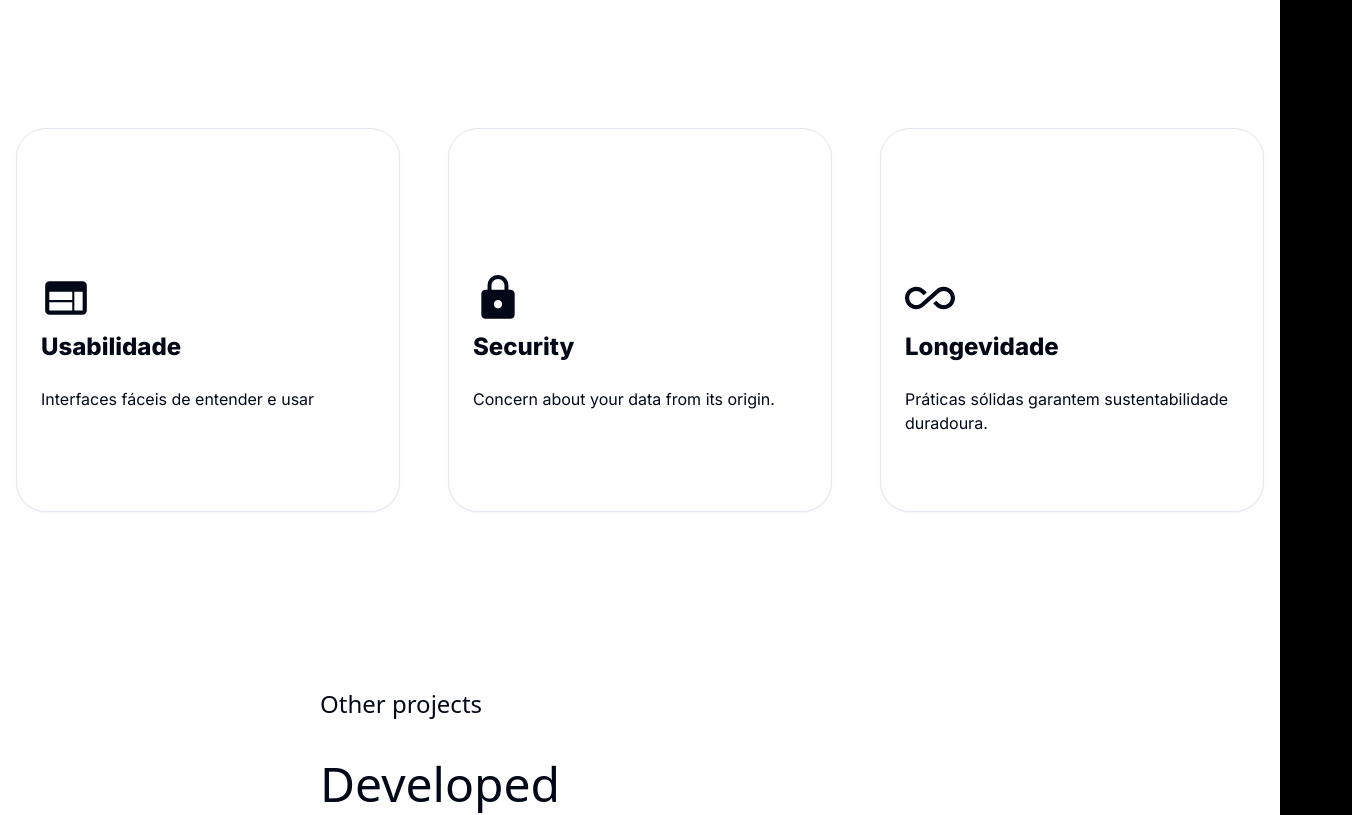
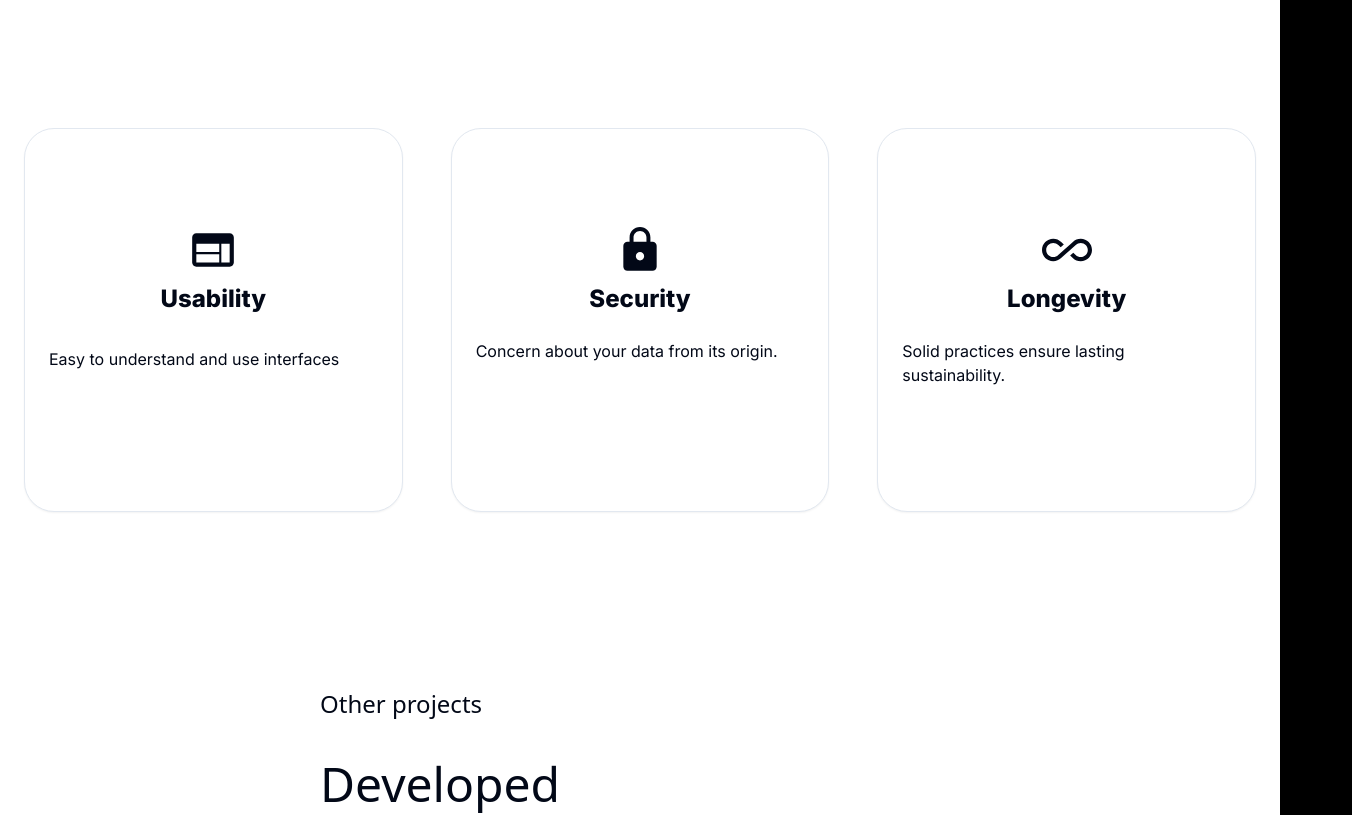
Before and after one commit to haylalira/DevRemote, a Next.js app: page / in a window 1280 px wide. Shown: the part 1720-2535 px from the top of the page, 1352 px wide, since content can reach past the window. Built offline with nearby package versions, Linux system fonts and the light colour scheme.

Commit message:
fix asdfasdf

```diff
--- a/app/globals.css
+++ b/app/globals.css
@@ -76,3 +76,19 @@
     @apply bg-background text-foreground;
   }
 }
+
+@keyframes fadeIn {
+  from {
+    opacity: 0;
+  }
+  to {
+    opacity: 1;
+  }
+}
+
+.my-custom-fade-in {
+  transition-property: opacity;
+  transition-duration: 2s;
+  animation: fadeIn 2s ease-in-out;
+  opacity: 1;
+}
--- a/app/page.tsx
+++ b/app/page.tsx
@@ -1,5 +1,3 @@
-"use client"
-
 import { CardContato } from '@/components/CardContato';
 import { CardInfoHowJob } from '@/components/SectionCardsHowJob';
 
@@ -8,14 +6,12 @@ import { Button } from '@/components/ui/button'
 import { Input } from '@/components/ui/input';
 import Link from 'next/link';
 
-
 import { CardSectionHarnessing } from '@/components/CadSectionHarnessing ';
 import { DialogUp } from '@/components/DialogUp';
 import { SectionBannerProjects } from '@/components/SectionBannerProjects';
 import { SectionCardBlack } from '@/components/SectionCardBlack';
 
 export default function Home() {
-
   return (
     <div className="bg-black">
 
@@ -35,8 +31,8 @@ export default function Home() {
 
     <main>
         <section id="inicioPage" className="bg-white w-full h-[2900px]" >
-          <section className='flex flex-col h-[900px]'  >
-            <h1 className='scroll-m-2 font-sans font-medium text-7xl break-all mt-80 ml-80  transition ease-in-out delay-150 hover:-translate-y-1 hover:scale-110 duration-300 '>
+          <section className='flex flex-col h-[900px] my-custom-fade-in'  >
+            <h1 className='scroll-m-2 font-sans font-medium text-7xl break-all mt-80 ml-80'>
               We are one
               technology <br /> company
             </h1>
--- a/components/CadSectionHarnessing /index.tsx
+++ b/components/CadSectionHarnessing /index.tsx
@@ -1,34 +1,45 @@
+import {
+  Card,
+  CardContent,
+  CardFooter,
+  CardHeader,
+} from "@/components/ui/card";
+import WebIcon from "@mui/icons-material/Web";
+import LockIcon from "@mui/icons-material/Lock";
+import AllInclusiveIcon from "@mui/icons-material/AllInclusive";
 
-import { Card, CardContent, CardFooter, CardHeader } from '@/components/ui/card';
-import WebIcon from '@mui/icons-material/Web';
-import LockIcon from '@mui/icons-material/Lock';
-import AllInclusiveIcon from '@mui/icons-material/AllInclusive';
+export function CardSectionHarnessing() {
+  return (
+    <div className="flex justify-center gap-12 mt-32 mx-6">
+      <Card className="w-96 rounded-t-[30px]  rounded-b-[30px] h-96 flex-col">
+        <CardContent className="font-extrabold text-2xl mt-24 flex flex-col items-center">
+          <WebIcon sx={{ fontSize: "50px", mb: 1 }} />
+          <h1>Usability</h1>
+        </CardContent>
+        <CardFooter className="text-center mt-2">
+          <p>Easy to understand and use interfaces</p>
+        </CardFooter>
+      </Card>
 
+      <Card className="w-96 rounded-t-[30px]  rounded-b-[30px] h-96">
+        <CardContent className=" font-extrabold text-2xl mt-24 flex flex-col items-center">
+          {" "}
+          <LockIcon sx={{ fontSize: "50px", mb: 1 }} /> <h1>Security</h1>
+        </CardContent>
+        <CardFooter>
+          <p>Concern about your data from its origin.</p>
+        </CardFooter>
+      </Card>
 
-export function CardSectionHarnessing (){
-
- return(
-<div className='flex justify-center gap-12 mt-32'>
-
-
-<Card className='w-96 rounded-t-[30px]  rounded-b-[30px] h-96 flex-col' >
-
-              <CardContent className=' font-extrabold text-2xl mt-36  '> <WebIcon  sx={{ fontSize:"50px" , mb:1}}/>  <h1>Usabilidade</h1></CardContent>
-              <CardFooter className='text-center'> <p>Interfaces fáceis de entender e usar</p></CardFooter>
-            </Card>
-
-            <Card className='w-96 rounded-t-[30px]  rounded-b-[30px] h-96' >
-
-              <CardContent className=' font-extrabold text-2xl mt-36 '>  <LockIcon  sx={{ fontSize:"50px" , mb:1}}/> <h1>Security</h1></CardContent>
-              <CardFooter><p>Concern about your data from its origin.</p></CardFooter>
-            </Card>
-
-
-            <Card className='w-96 rounded-t-[30px]  rounded-b-[30px] h-96' >
-
-              <CardContent className=' font-extrabold text-2xl mt-36 ' > <AllInclusiveIcon  sx={{ fontSize:"50px" , mb:1}}/> <h1>Longevidade</h1></CardContent>
-              <CardFooter><p>Práticas sólidas garantem sustentabilidade duradoura.</p></CardFooter>
-            </Card>
-</div>
- )
+      <Card className="w-96 rounded-t-[30px]  rounded-b-[30px] h-96">
+        <CardContent className=" font-extrabold text-2xl mt-24 flex flex-col items-center">
+          <AllInclusiveIcon sx={{ fontSize: "50px", mb: 1 }} />{" "}
+          <h1>Longevity</h1>
+        </CardContent>
+        <CardFooter>
+          <p>Solid practices ensure lasting sustainability.</p>
+        </CardFooter>
+      </Card>
+    </div>
+  );
 }
--- a/components/textInfoSessãoPrice/index.tsx
+++ b/components/textInfoSessãoPrice/index.tsx
@@ -1,45 +1,60 @@
+import Divider from "@mui/material/Divider";
+import { Card } from "../ui/card";
 
-
-import Divider from "@mui/material/Divider"
-import { Card } from "../ui/card"
-
-
-export const TextInfoSessãoPrice = () =>{
-
-
-    return(
-
-        <div className="ml-80  mt-8 mb-28 flex ">
-            <div className="   gap-3  grid grid-cols-3 " >
-            <Card className="w-96  p-8" >
+export const TextInfoSessãoPrice = () => {
+  return (
+    <div className="ml-80  mt-8 mb-28 flex flex-wrap overflow-y-auto  gap-3">
+      <Card className="w-96 h-[186px] p-8">
         <p className="text-zinc-950 font-semibold">Meticulous.</p>
-            <p> The first part of any partnership is getting our designer to put your logo in our template.
-             The second step is getting them to do the colors.</p>
+        <p>
+          {" "}
+          The first part of any partnership is getting our designer to put your
+          logo in our template. The second step is getting them to do the
+          colors.
+        </p>
       </Card>
 
-             <Card className="w-96  p-8" >
+      <Card className="w-96 h-[186px]  p-8">
         <p className="text-zinc-950 font-semibold">Efficient. </p>
-            <p>  We pride ourselves on never missing a deadline which is easy because most of the work was done years ago.</p>
+        <p>
+          {" "}
+          We pride ourselves on never missing a deadline which is easy because
+          most of the work was done years ago.
+        </p>
       </Card>
-             <Card className="w-96  p-8" >
+      <Card className="w-96 h-[186px]  p-8">
         <p className="text-zinc-950 font-semibold">Adaptable.</p>
-            <p> Every business has unique needs and our greatest challenge is shoe-horning those needs into something we already built.</p>
+        <p>
+          {" "}
+          Every business has unique needs and our greatest challenge is
+          shoe-horning those needs into something we already built.
+        </p>
       </Card>
 
-             <Card className="w-96  p-8 mt-8" >
+      <Card className="w-96 h-[186px] p-8 ">
         <p className="text-zinc-950 font-semibold">Honest. </p>
-            <p> We are transparent about all of our processes, banking on the simple fact our clients never actually read anything.</p>
+        <p>
+          {" "}
+          We are transparent about all of our processes, banking on the simple
+          fact our clients never actually read anything.
+        </p>
       </Card>
-             <Card className="w-96  p-8 mt-8" >
+      <Card className="w-96 h-[186px] p-8">
         <p className="text-zinc-950 font-semibold">Loyal. </p>
-            <p> We foster long-term relationships with our clients that go beyond just delivering a product, allowing us to invoice them for decades.</p>
+        <p>
+          {" "}
+          We foster long-term relationships with our clients that go beyond just
+          delivering a product, allowing us to invoice them for decades.
+        </p>
       </Card>
-             <Card className="w-96  p-8 mt-8" >
+      <Card className="w-96 h-[186px] p-8 ">
         <p className="text-zinc-950 font-semibold">Innovative. </p>
-            <p> The technological landscape is always evolving and so are we. We are constantly on the lookout for new open source projects to clone.</p>
+        <p>
+          {" "}
+          The technological landscape is always evolving and so are we. We are
+          constantly on the lookout for new open source projects to clone.
+        </p>
       </Card>
     </div>
-        </div>
-
-    )
-}
+  );
+};
```
Lines whose indentation alone changed are shown as unchanged.
